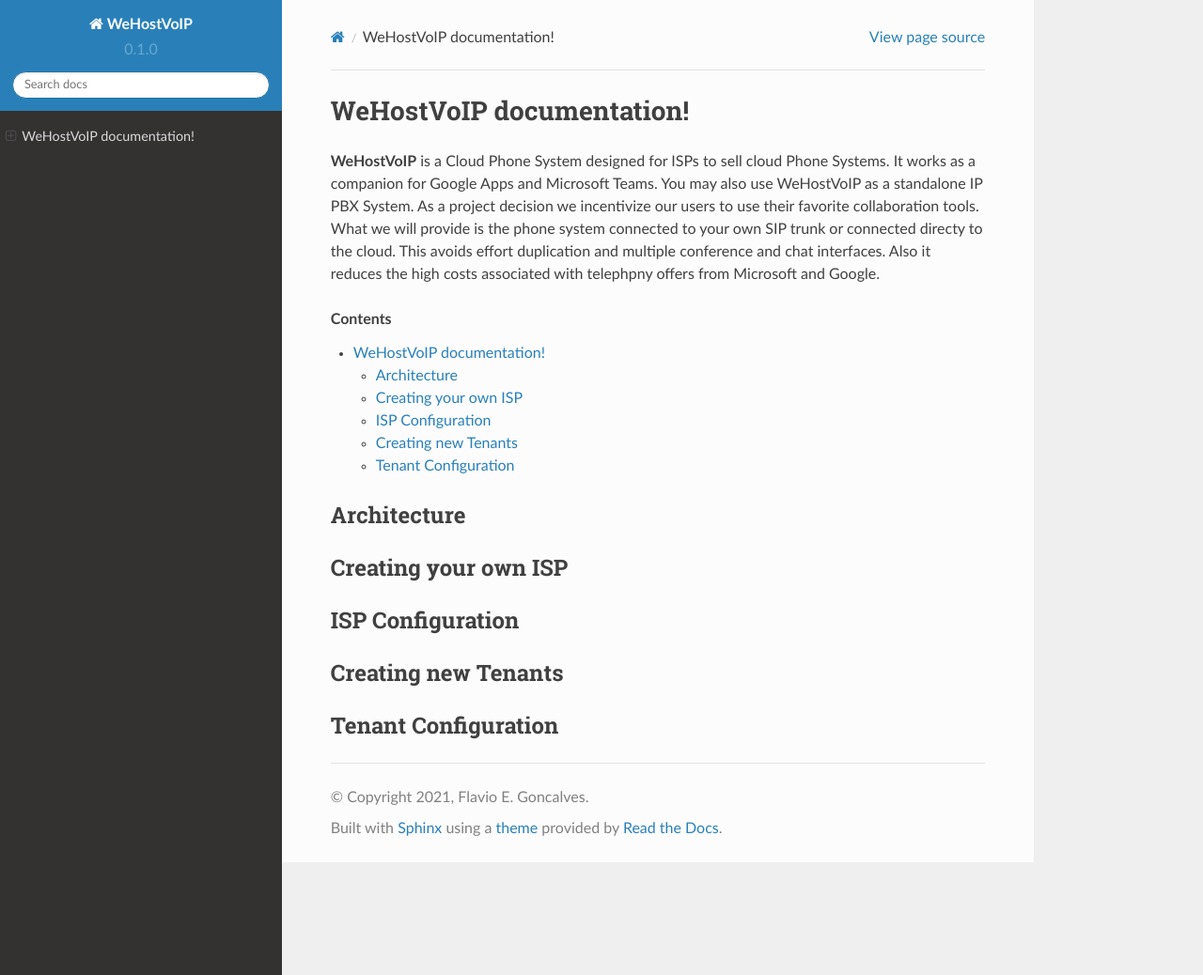
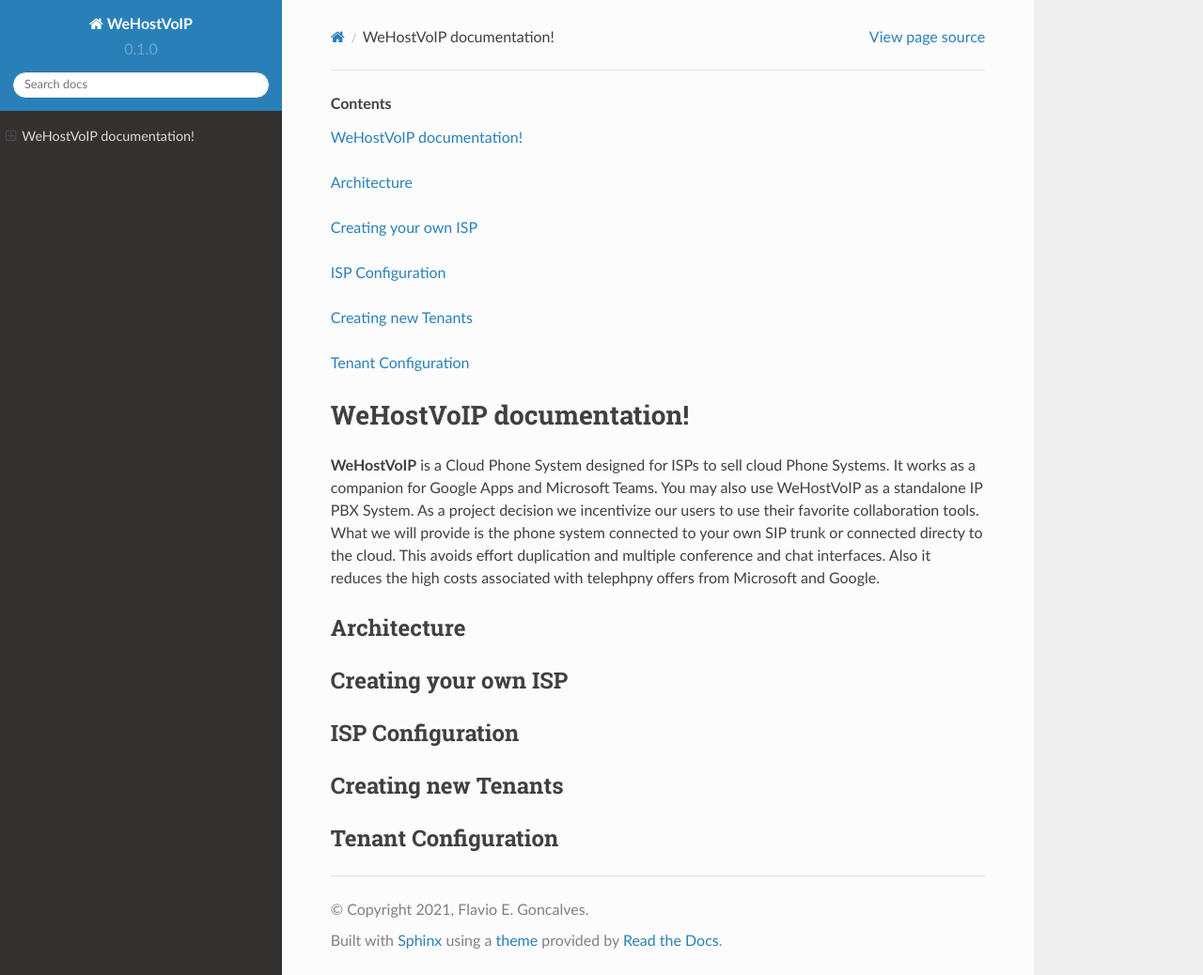
Before and after one commit to pauloantonio-git/wehostvoip-docs, a Sphinx documentation site: the page built from docs/source/index.rst, in a window 1280 px wide and 1038 px high. Shown: the whole window at 94% size. Built offline with Sphinx 7.4.7 and the Read the Docs theme 2.0.0, drawn with Linux system fonts in a browser that asks for light colours.

```diff
--- a/docs/source/index.rst
+++ b/docs/source/index.rst
@@ -1,9 +1,9 @@
+.. contents::
+
 WeHostVoIP documentation!
-===================================
+=========================
 
 **WeHostVoIP** is a Cloud Phone System designed for ISPs to sell cloud Phone Systems. It works as a companion for Google Apps and Microsoft Teams. You may also use WeHostVoIP as a standalone IP PBX System. As a project decision we incentivize our users to use their favorite collaboration tools. What we will provide is the phone system connected to your own SIP trunk or connected directy to the cloud. This avoids effort duplication and multiple conference and chat interfaces. Also it reduces the high costs associated with telephpny offers from Microsoft and Google.
-
-.. contents::
 
 Architecture
 ************
```
